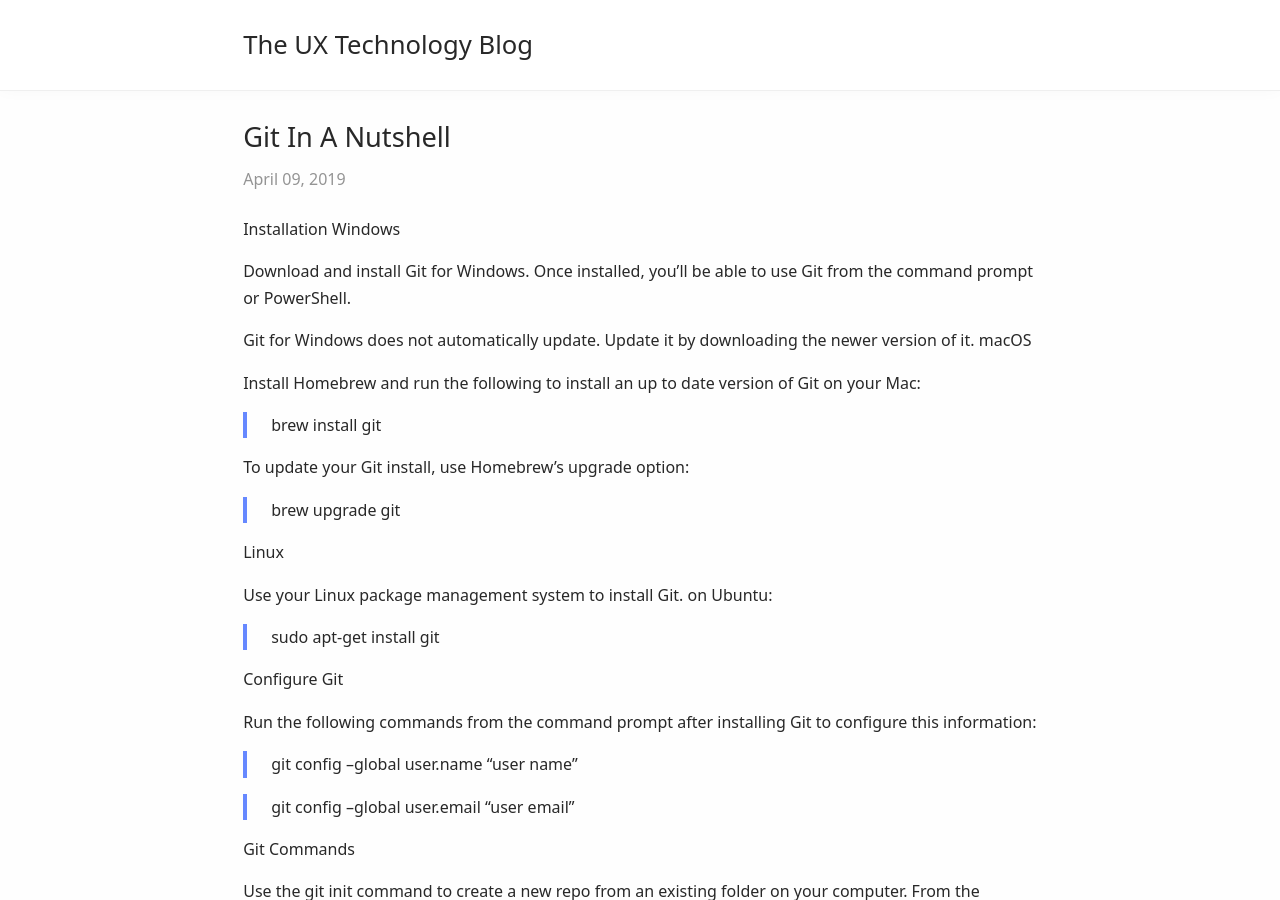
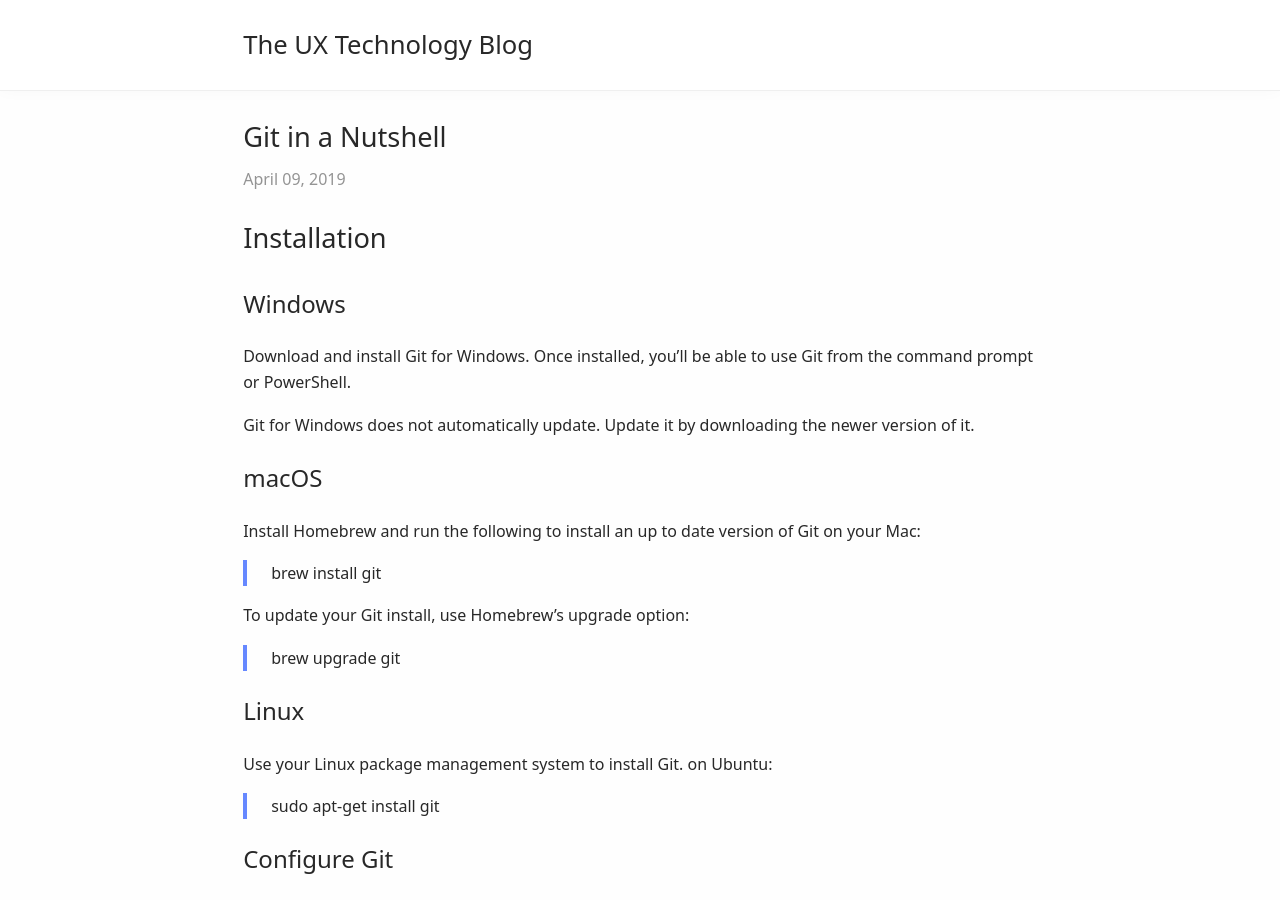
Before and after one commit to mcuix/blogabout, a Jekyll site: the page built from _posts/2019-04-09-git-in-a-nutshell.md, in a window 1280 px wide and 900 px high. Built offline with Jekyll 4.4.1, drawn with Linux system fonts in a browser that asks for light colours; our own code applies the rules of GitHub Pages for plain Markdown files.

```diff
--- a/_posts/2019-04-09-git-in-a-nutshell.md
+++ b/_posts/2019-04-09-git-in-a-nutshell.md
@@ -14,13 +19,13 @@ To update your Git install, use Homebrew’s upgrade option:
 
 > brew upgrade git
 
-Linux
+## Linux
 
 Use your Linux package management system to install Git. on Ubuntu:
 
 > sudo apt-get install git
 
-Configure Git
+## Configure Git
 
 Run the following commands from the command prompt after installing Git to configure this information:
 
@@ -28,7 +33,7 @@ Run the following commands from the command prompt after installing Git to confi
 
 > git config --global user.email "user email"
 
-Git Commands
+## Git Commands
 
 Use the git init command to create a new repo from an existing folder on your computer. From the command line, navigate to the root folder containing your code and run
 
```
Also changed, not shown: other parts of _posts/2019-04-09-git-in-a-nutshell.md (+8 -3 lines).
